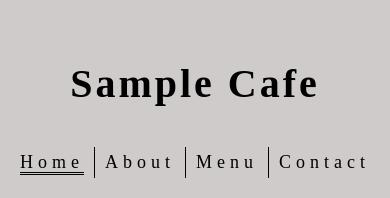
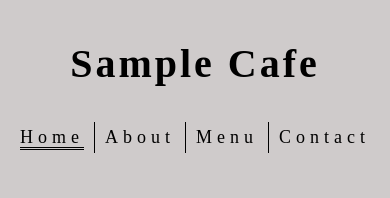
Before and after one commit to Atsushi110925/sample-cafe, a plain HTML site: page index.html in a window 390 px wide. Shown: the top 198 px of the page. Drawn offline with Linux system fonts and the light colour scheme.

Commit message:
カフェのサンプルサイト
カフェのホームページを作ってみた

```diff
--- a/css/common.css
+++ b/css/common.css
@@ -87,14 +87,14 @@ main {
     height: 200px;
   }
   header h1 {
-    margin: 40px 0 0 0;
+    margin: 20px 0 0 0;
     font-size: 40px;
     letter-spacing: 3px;
   }
   header nav {
     display: flex;
     justify-content: center;
-    padding: 20px 3px;
+    padding: 15px 3px;
   }
   header ul {
     display: flex;
```
